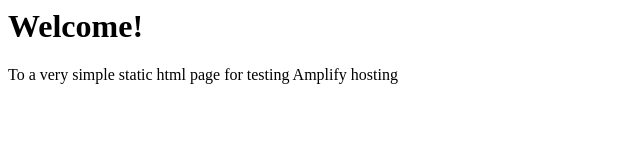
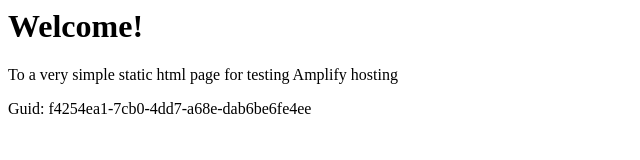
Before and after one commit to aws-aemilia-iad/Github-PR-Commit-Integration-Test-DoNotTouch-GitHubAutoBuildCanaryTest-v1-gamma-us-east-1, a website: page src/index.html in a window 1280 px wide. Shown: the whole page, without its empty margins (0-640 px from the left). Drawn offline with Linux system fonts and the light colour scheme.

Commit message:
commit from integ tests

```diff
--- a/src/index.html
+++ b/src/index.html
@@ -1,3 +1,5 @@
+
+
 <html lang="en">
 
 <head>
@@ -10,6 +12,6 @@
 <body>
     <h1>Welcome!</h1>
     <p>To a very simple static html page for testing Amplify hosting</p>
-</body>
+    <p>Guid: f4254ea1-7cb0-4dd7-a68e-dab6be6fe4ee</p></body>
 
 </html>
```
